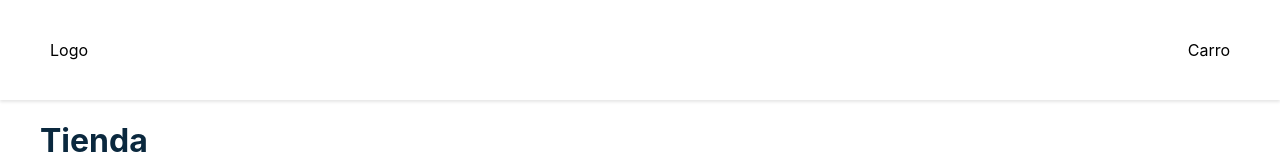
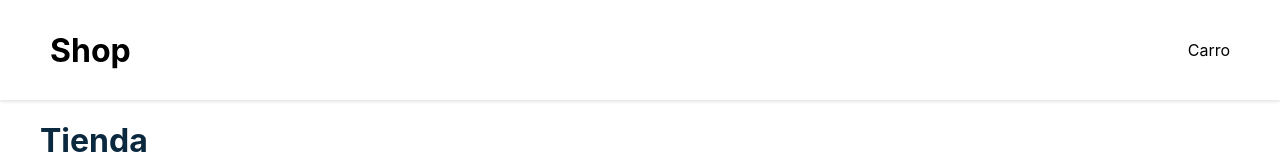
Before and after one commit to alonso1298/CarritoDeCompras_React, a React (Create React App) app: page / in a window 1280 px wide. Shown: the top 160 px of the page. Built offline with nearby package versions, Linux system fonts and the light colour scheme.

Commit message:
Se agrega el componente de logo

```diff
--- /dev/null
+++ b/src/components/Logo.js
@@ -0,0 +1,19 @@
+import { Component } from "react";
+
+const styles = {
+    logo: {
+        fontWeight: '700',
+        fontSize: '2rem',
+    }
+}
+class Logo extends Component {
+    render() {
+        return (
+            <div style={styles.logo}>
+                Shop
+            </div>
+        )
+    }
+}
+
+export default Logo;
--- a/src/components/Navbar.js
+++ b/src/components/Navbar.js
@@ -1,4 +1,5 @@
 import { Component } from "react";
+import Logo from './Logo'
 
 const styles = {
     navbar: {
@@ -16,7 +17,7 @@
     render() {
         return (
             <nav style={styles.navbar}>
-                <p>Logo</p>
+                <Logo />
                 <p>Carro</p>
             </nav>
         )
```
